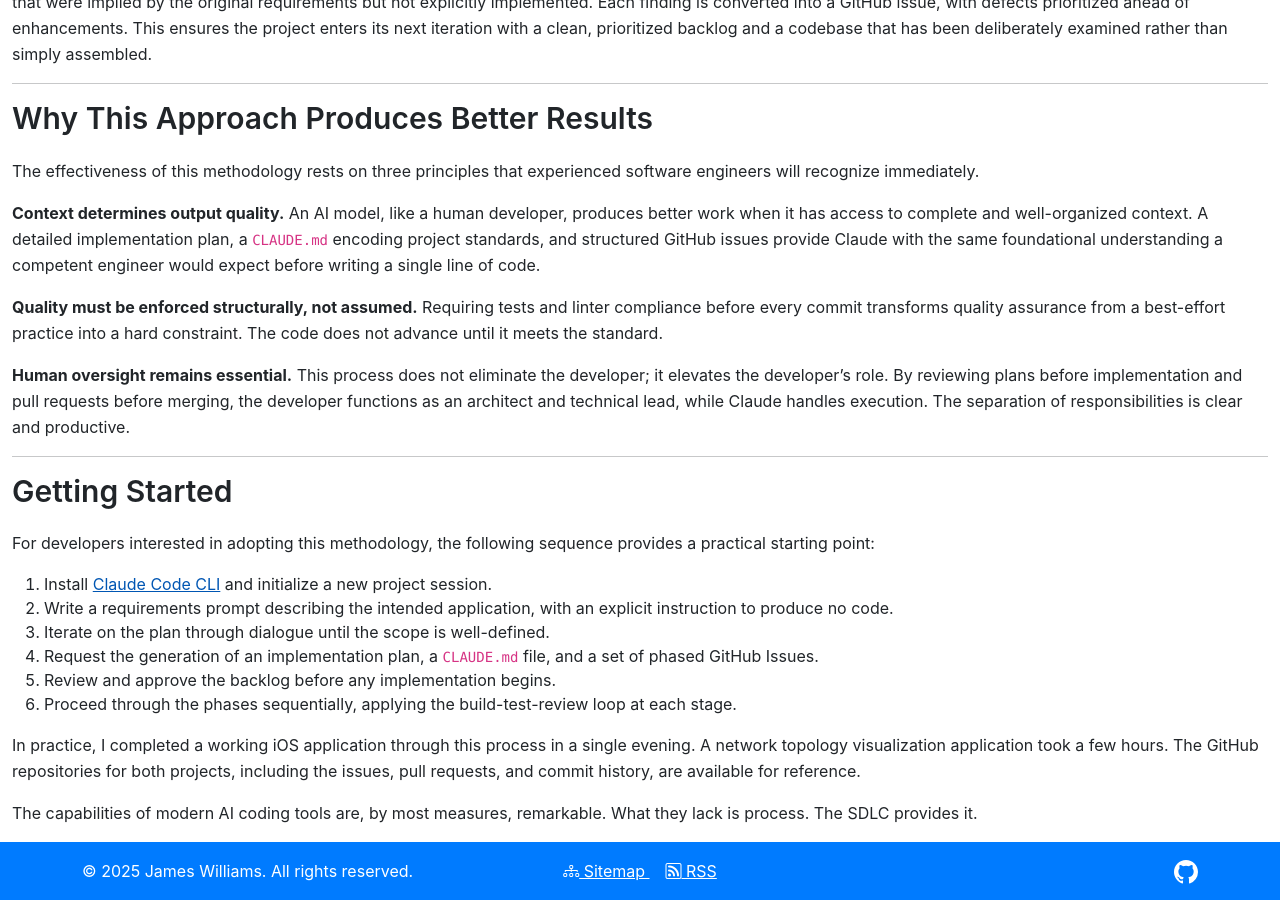
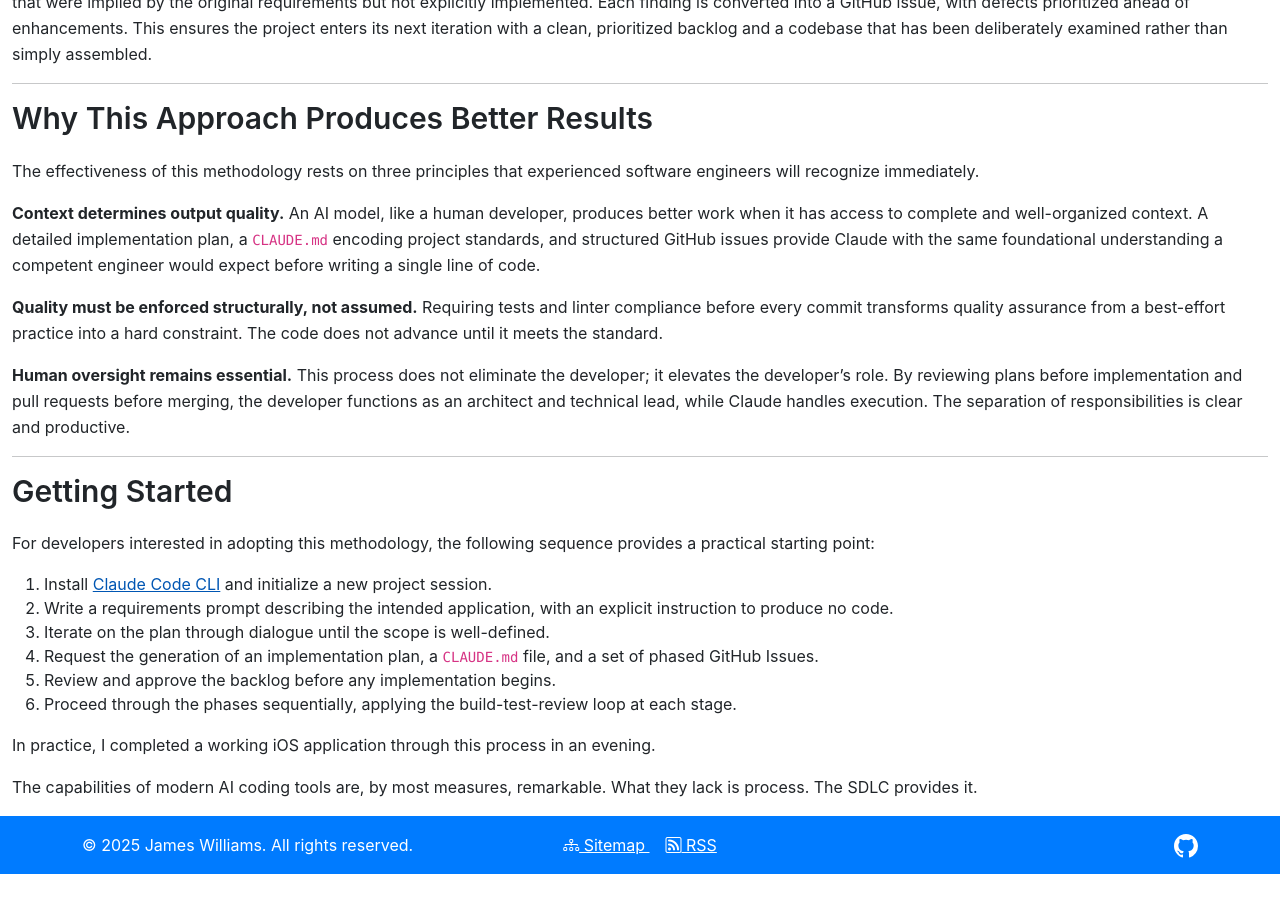
Before and after one commit to jtdub/jtdub.com, a Jekyll site: the page built from _posts/2026-02-25-applying-the-sdlc-to-ai-coding-with-claude.md, in a window 1280 px wide and 900 px high, scrolled down 1791 px. Built offline with Jekyll 4.4.1, drawn with Linux system fonts in a browser that asks for light colours; nearby versions of some CDN libraries; after the commit the page ends 2665 px from its top, so only the background shows below that.

Commit message:
minor update

```diff
--- a/_posts/2026-02-25-applying-the-sdlc-to-ai-coding-with-claude.md
+++ b/_posts/2026-02-25-applying-the-sdlc-to-ai-coding-with-claude.md
@@ -95,6 +95,6 @@
 5. Review and approve the backlog before any implementation begins.
 6. Proceed through the phases sequentially, applying the build-test-review loop at each stage.
 
-In practice, I completed a working iOS application through this process in a single evening. A network topology visualization application took a few hours. The GitHub repositories for both projects, including the issues, pull requests, and commit history, are available for reference.
+In practice, I completed a working iOS application through this process in an evening.
 
 The capabilities of modern AI coding tools are, by most measures, remarkable. What they lack is process. The SDLC provides it.
```
